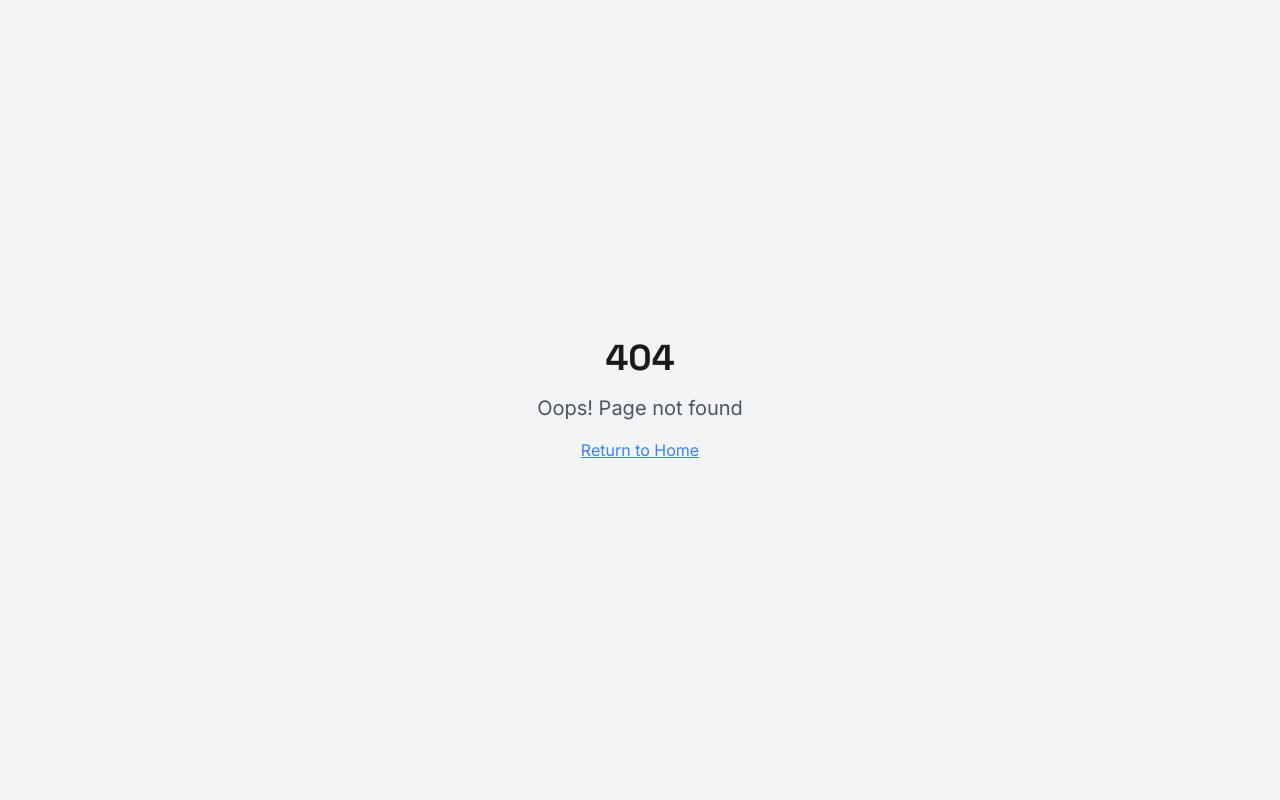
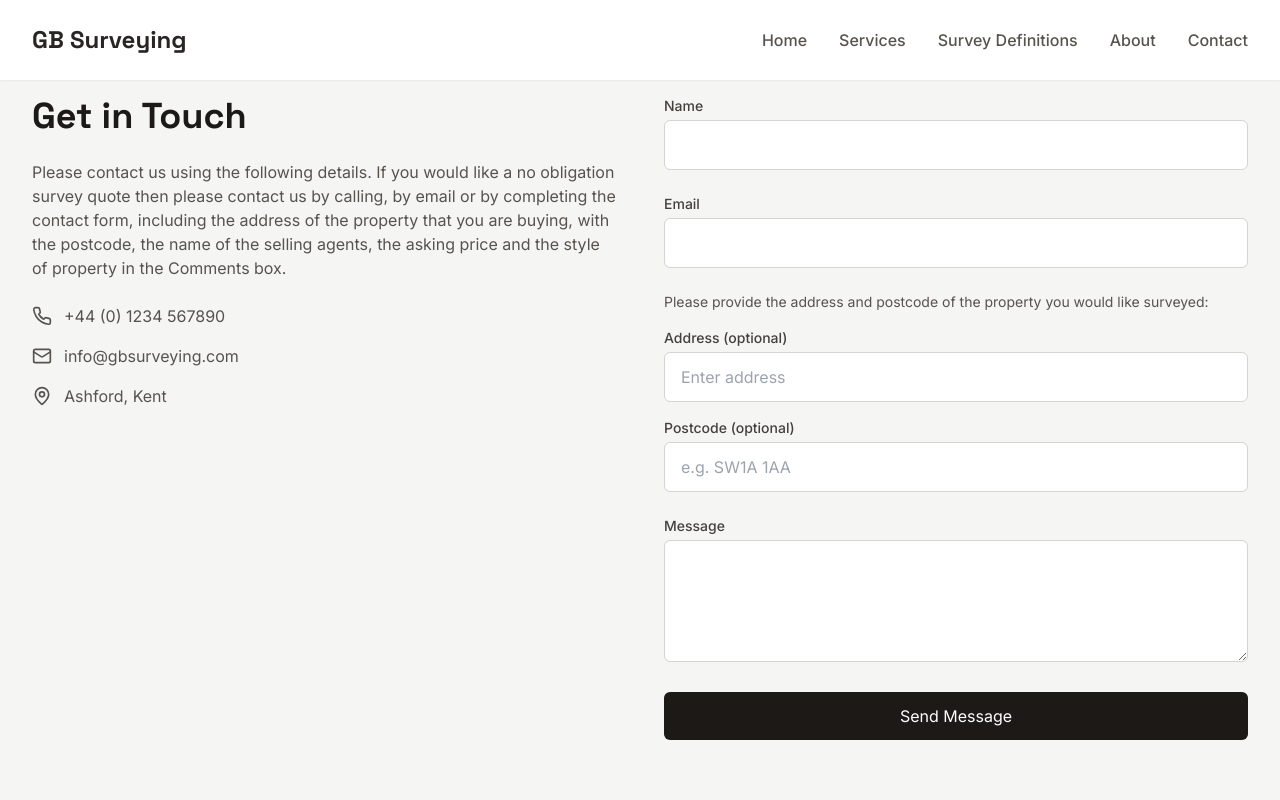
Before and after one commit to jordanjoecooper/surveyor-sparkle-helper, a React (Vite) app: page /contact in a window 1280 px wide. Before the commit this address had no page. Shown: the top 800 px of the page. Built offline with nearby package versions, Linux system fonts and the light colour scheme.

Commit message:
Add form and contact page

```diff
--- a/src/App.tsx
+++ b/src/App.tsx
@@ -10,6 +10,7 @@ import ThirdPartySites from "./pages/ThirdPartySites";
 import PrivacyPolicy from "./pages/PrivacyPolicy";
 import NotFound from "./pages/NotFound";
 import About from './pages/About';
+import Contact from './pages/Contact';
 
 const queryClient = new QueryClient();
 
@@ -26,6 +27,7 @@ const App = () => (
           <Route path="/third-party-sites" element={<ThirdPartySites />} />
           <Route path="/privacy-policy" element={<PrivacyPolicy />} />
           <Route path="/about" element={<About />} />
+          <Route path="/contact" element={<Contact />} />
           <Route path="*" element={<NotFound />} />
         </Routes>
       </Router>
--- /dev/null
+++ b/src/components/ContactSection.tsx
@@ -0,0 +1,45 @@
+import { Phone, Mail, MapPin } from 'lucide-react';
+import ContactForm from './ContactForm';
+
+const ContactSection = () => {
+  return (
+    <div className="grid grid-cols-1 md:grid-cols-2 gap-12">
+      <div>
+        <h2 className="text-3xl md:text-4xl font-display font-bold text-warmGray-900 mb-6">
+          Get in Touch
+        </h2>
+        <div className="space-y-6">
+          <p className="text-warmGray-600">
+            Please contact us using the following details. If you would like a no obligation survey quote then please contact us by calling, by email or by completing the contact form, including the address of the property that you are buying, with the postcode, the name of the selling agents, the asking price and the style of property in the Comments box.
+          </p>
+
+          <div className="space-y-4">
+            {[
+              {
+                icon: <Phone className="w-5 h-5" />,
+                text: "+44 (0) 1234 567890",
+              },
+              {
+                icon: <Mail className="w-5 h-5" />,
+                text: "info@gbsurveying.com",
+              },
+              {
+                icon: <MapPin className="w-5 h-5" />,
+                text: "Ashford, Kent",
+              },
+            ].map((item, index) => (
+              <div key={index} className="flex items-center space-x-3 text-warmGray-600">
+                {item.icon}
+                <span>{item.text}</span>
+              </div>
+            ))}
+          </div>
+        </div>
+      </div>
+
+      <ContactForm />
+    </div>
+  );
+};
+
+export default ContactSection;
--- /dev/null
+++ b/src/pages/Contact.tsx
@@ -0,0 +1,23 @@
+import Navbar from '../components/Navbar';
+import Footer from '../components/Footer';
+import ContactSection from '../components/ContactSection';
+
+const Contact = () => {
+  return (
+    <div className="min-h-screen bg-warmGray-50">
+      <Navbar />
+
+      <main className="flex-grow">
+        <section className="py-24 bg-warmGray-100">
+          <div className="max-w-7xl mx-auto px-4 sm:px-6 lg:px-8">
+            <ContactSection />
+          </div>
+        </section>
+      </main>
+
+      <Footer />
+    </div>
+  );
+};
+
+export default Contact;
--- a/src/pages/Index.tsx
+++ b/src/pages/Index.tsx
@@ -3,6 +3,7 @@ import Navbar from '../components/Navbar';
 import Footer from '../components/Footer';
 import { useState } from 'react';
 import ContactForm from '../components/ContactForm';
+import ContactSection from '../components/ContactSection';
 
 const Index = () => {
   return (
@@ -91,40 +92,7 @@ const Index = () => {
       {/* Contact Section */}
       <section id="contact" className="py-24 bg-warmGray-100">
         <div className="max-w-7xl mx-auto px-4 sm:px-6 lg:px-8">
-          <div className="grid grid-cols-1 md:grid-cols-2 gap-12">
-            <div>
-              <h2 className="text-3xl md:text-4xl font-display font-bold text-warmGray-900 mb-6">
-                Get in Touch
-              </h2>
-              <p className="text-warmGray-600 mb-8">
-                Contact us today to discuss your surveying needs or schedule an appointment.
-              </p>
-
-              <div className="space-y-4">
-                {[
-                  {
-                    icon: <Phone className="w-5 h-5" />,
-                    text: "+44 (0) 1234 567890",
-                  },
-                  {
-                    icon: <Mail className="w-5 h-5" />,
-                    text: "info@gbsurveying.com",
-                  },
-                  {
-                    icon: <MapPin className="w-5 h-5" />,
-                    text: "Ashford, Kent",
-                  },
-                ].map((item, index) => (
-                  <div key={index} className="flex items-center space-x-3 text-warmGray-600">
-                    {item.icon}
-                    <span>{item.text}</span>
-                  </div>
-                ))}
-              </div>
-            </div>
-
-            <ContactForm />
-          </div>
+          <ContactSection />
         </div>
       </section>
 
```
